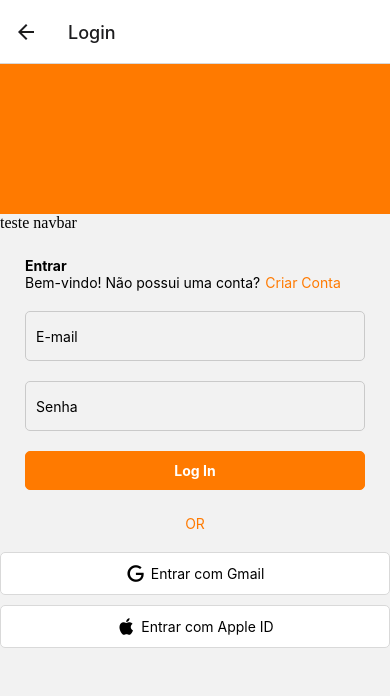
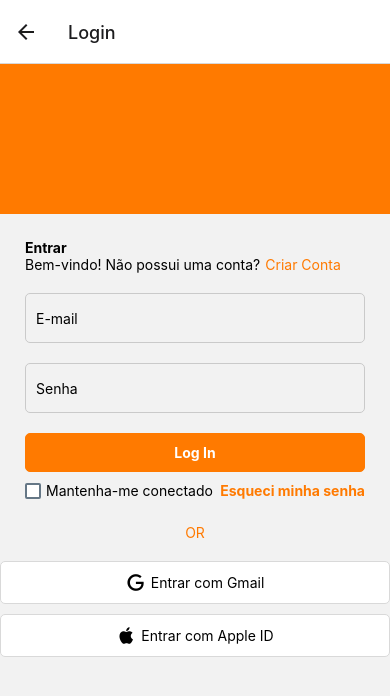
Before and after one commit to jvam90/ecommerce_react_native, a React Native app: screen /Login in a window 390 px wide. Shown: the top 696 px of the page. Built offline with nearby package versions, Linux system fonts and the light colour scheme.

Commit message:
Tela de login.

```diff
--- a/src/Telas/Login/Index.js
+++ b/src/Telas/Login/Index.js
@@ -1,16 +1,29 @@
 import { useState } from "react";
 import { StyleSheet, Text, TextInput, View } from "react-native";
-import { TouchableOpacity } from "react-native-web";
+import { CheckBox, TouchableOpacity } from "react-native-web";
 import MaterialCommunityIcon from "react-native-vector-icons/MaterialCommunityIcons";
 
 import NavBar from "./componentes/NavBar";
 function Login({ navigation }) {
   const [email, setEmail] = useState("");
   const [senha, setSenha] = useState("");
+  const [manterConectado, setManterConectado] = useState(false);
+
+  const loginApple = () => {
+    alert("Login com Apple ID não implementado!");
+  };
+
+  const loginGmail = () => {
+    alert("Login com Gmail não implementado!");
+  };
+
+  const clicarCheckbox = () => {
+    setManterConectado(!manterConectado);
+  };
+
   return (
     <>
       <View style={estilos.cabecalho}></View>
-      <NavBar></NavBar>
       <View style={estilos.tela}>
         <Text style={estilos.entrar}>Entrar</Text>
         <Text style={estilos.cadastro}>
@@ -44,15 +57,31 @@ function Login({ navigation }) {
         >
           <Text style={estilos.textoBotaoLogIn}>Log In</Text>
         </TouchableOpacity>
+        <View style={estilos.linha}>
+          <View style={estilos.checkboxContainer}>
+            <CheckBox
+              style={estilos.checkbox}
+              value={manterConectado}
+              onValueChange={setManterConectado}
+              color={true ? "#FF7A00" : undefined}
+            ></CheckBox>
+            <TouchableOpacity onPress={clicarCheckbox} activeOpacity={1.0}>
+              <Text>Mantenha-me conectado</Text>
+            </TouchableOpacity>
+          </View>
+          <TouchableOpacity>
+            <Text style={estilos.linkEsqueciSenha}>Esqueci minha senha</Text>
+          </TouchableOpacity>
+        </View>
       </View>
       <Text style={estilos.separador}>OR</Text>
 
-      <TouchableOpacity style={estilos.botaoSignUp} onPress={() => {}}>
+      <TouchableOpacity style={estilos.botaoSignUp} onPress={loginGmail}>
         <MaterialCommunityIcon name="google" size={20} color="#000000" />
         <Text style={estilos.textoBotaoSignUp}>Entrar com Gmail</Text>
       </TouchableOpacity>
 
-      <TouchableOpacity style={estilos.botaoSignUp} onPress={() => {}}>
+      <TouchableOpacity style={estilos.botaoSignUp} onPress={loginApple}>
         <MaterialCommunityIcon name="apple" size={20} color="#000000" />
         <Text style={estilos.textoBotaoSignUp}>Entrar com Apple ID</Text>
       </TouchableOpacity>
@@ -118,6 +147,22 @@ const estilos = StyleSheet.create({
     textAlign: "center",
     marginStart: 5,
   },
+  linha: {
+    flexDirection: "row",
+    marginTop: 10,
+    justifyContent: "space-between",
+  },
+  linkEsqueciSenha: {
+    color: "#FF7A00",
+    fontWeight: "bold",
+  },
+  checkboxContainer: {
+    flexDirection: "row",
+  },
+  checkbox: {
+    alignSelf: "center",
+    marginEnd: 5,
+  },
 });
 
 export default Login;
```
